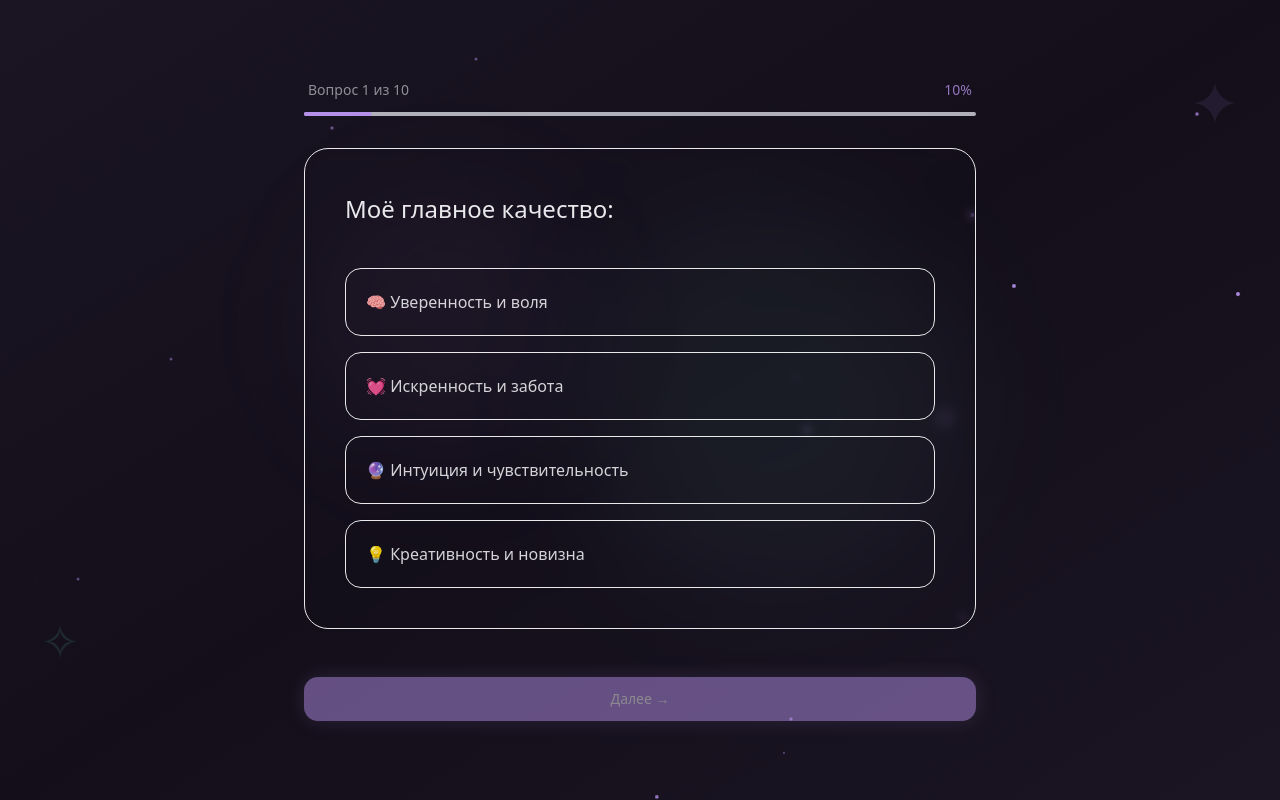
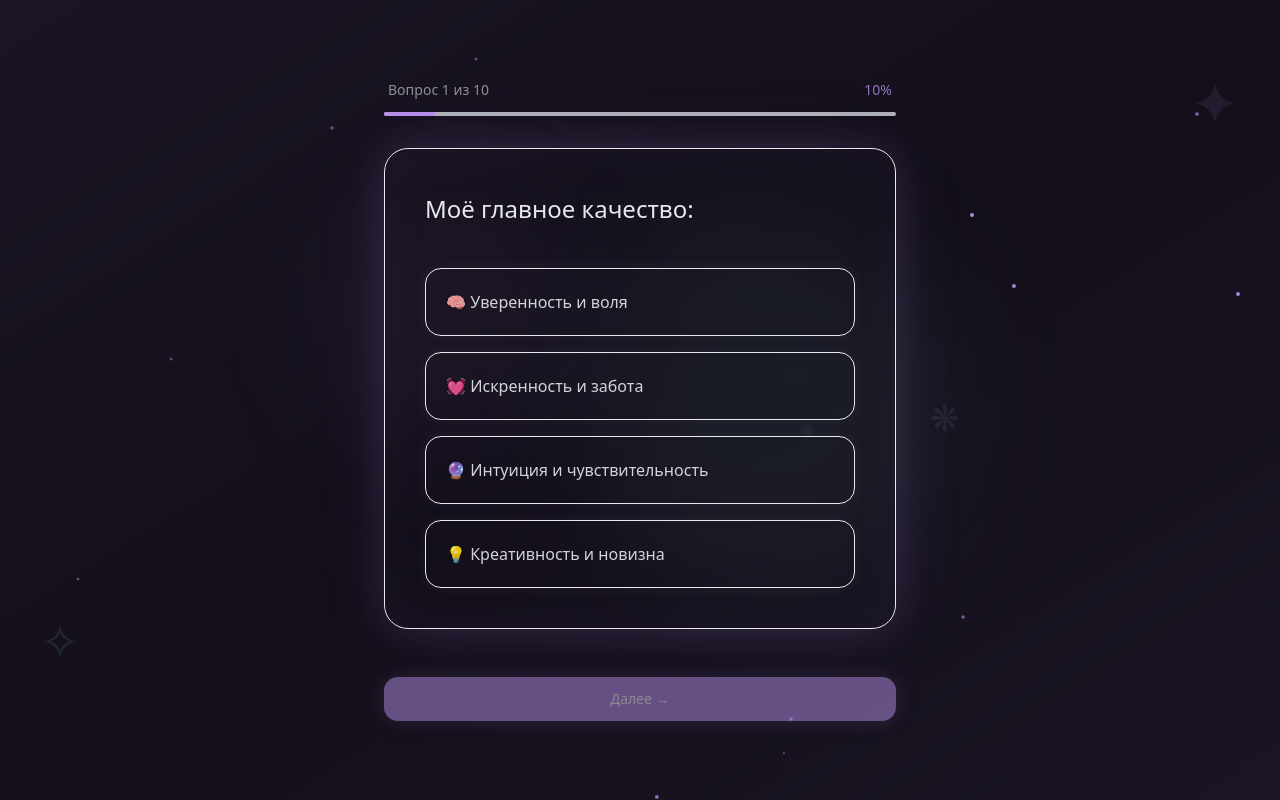
Before and after one commit to matrosskina-cloud/mystic-tarot-essence, a React (Vite) app: page /quiz in a window 1280 px wide. Built offline with nearby package versions, Linux system fonts and the light colour scheme; the HTML template or start-up script is replaced by a standard one.

Commit message:
Refine question screen visuals

```diff
--- a/src/components/QuizQuestion.tsx
+++ b/src/components/QuizQuestion.tsx
@@ -25,7 +25,7 @@ export const QuizQuestionComponent = ({
 
   return (
     <div className="relative min-h-screen flex flex-col items-center justify-center px-6 py-8">
-      <div className="w-full max-w-2xl space-y-8">
+      <div className="w-full max-w-lg space-y-8">
         {/* Progress Section */}
         <div className="space-y-3">
           <div className="flex justify-between items-center px-1">
@@ -40,7 +40,7 @@ export const QuizQuestionComponent = ({
         </div>
 
         {/* Question Card */}
-        <div className="bg-card/30 backdrop-blur-sm border border-border/30 rounded-3xl p-10">
+        <div className="bg-card/30 backdrop-blur-sm border border-border/10 rounded-3xl p-10 shadow-[0_0_40px_hsl(var(--primary)/0.15),0_0_80px_hsl(var(--primary)/0.08),inset_0_0_60px_hsl(var(--primary)/0.05)]">
           <h2 className="text-2xl font-normal text-foreground mb-10 leading-relaxed">
             {question.question_text}
           </h2>
@@ -53,9 +53,9 @@ export const QuizQuestionComponent = ({
                 onClick={() => onSelectOption(index)}
                 className={`w-full p-5 rounded-2xl text-left transition-all duration-200 border ${
                   selectedOption === index
-                    ? "bg-card/40 border-primary/60 shadow-[0_0_0_1px_hsl(var(--primary)/0.3)]"
-                    : "bg-card/20 border-border/20 hover:border-primary/30 hover:bg-card/30"
-                }`}
+                    ? "bg-card/40 border-primary/20 shadow-[0_0_25px_hsl(var(--primary)/0.3),0_0_40px_hsl(var(--primary)/0.15),inset_0_0_30px_hsl(var(--primary)/0.08)]"
+                    : "bg-card/20 border-border/10 hover:border-primary/15 hover:bg-card/30 hover:shadow-[0_0_20px_hsl(var(--primary)/0.2),inset_0_0_20px_hsl(var(--primary)/0.05)]"
+                } shadow-[0_0_15px_hsl(var(--primary)/0.08)]`}
               >
                 <span className="text-base text-foreground/90 font-normal leading-relaxed">
                   {option.text}
```
